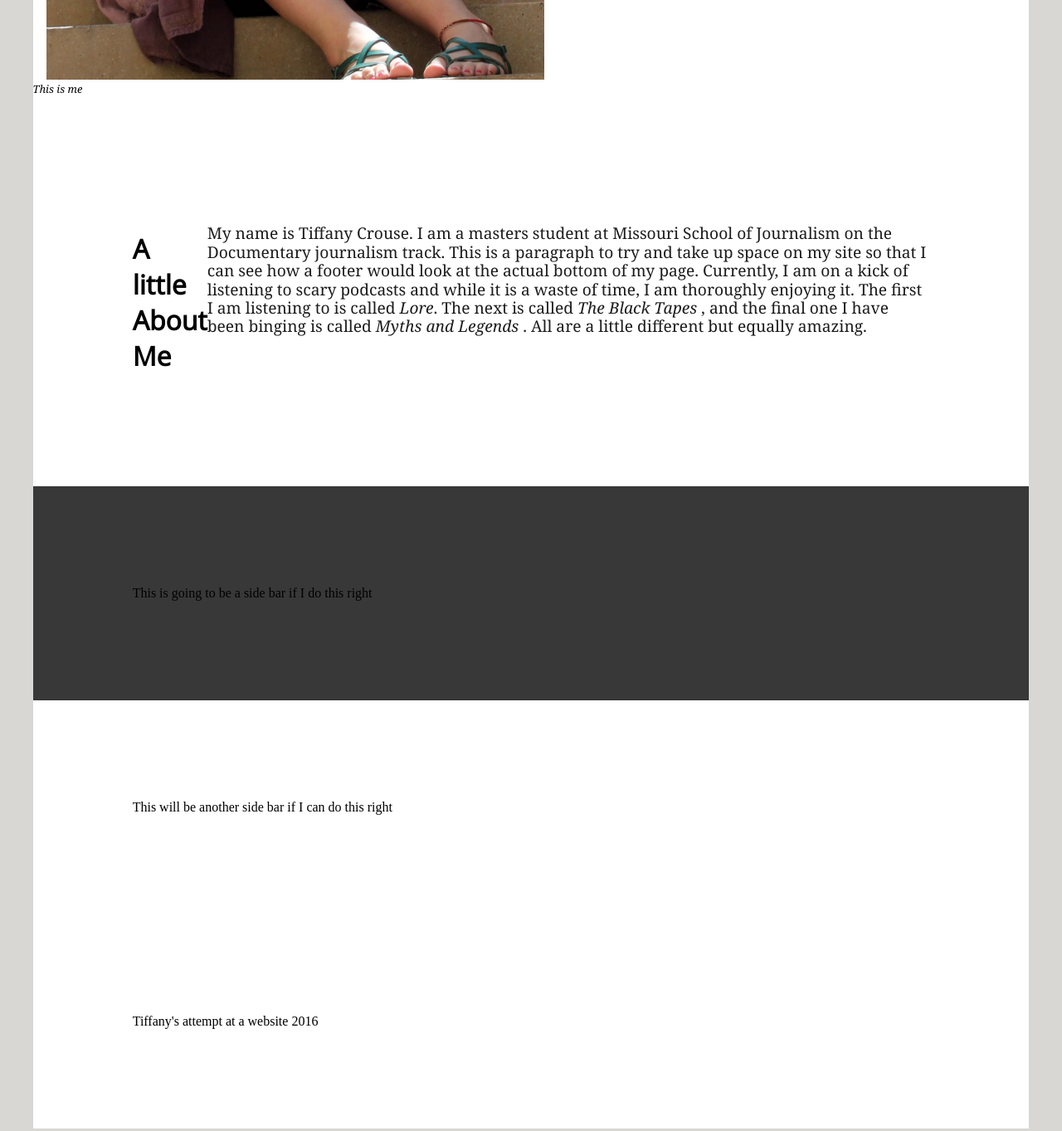
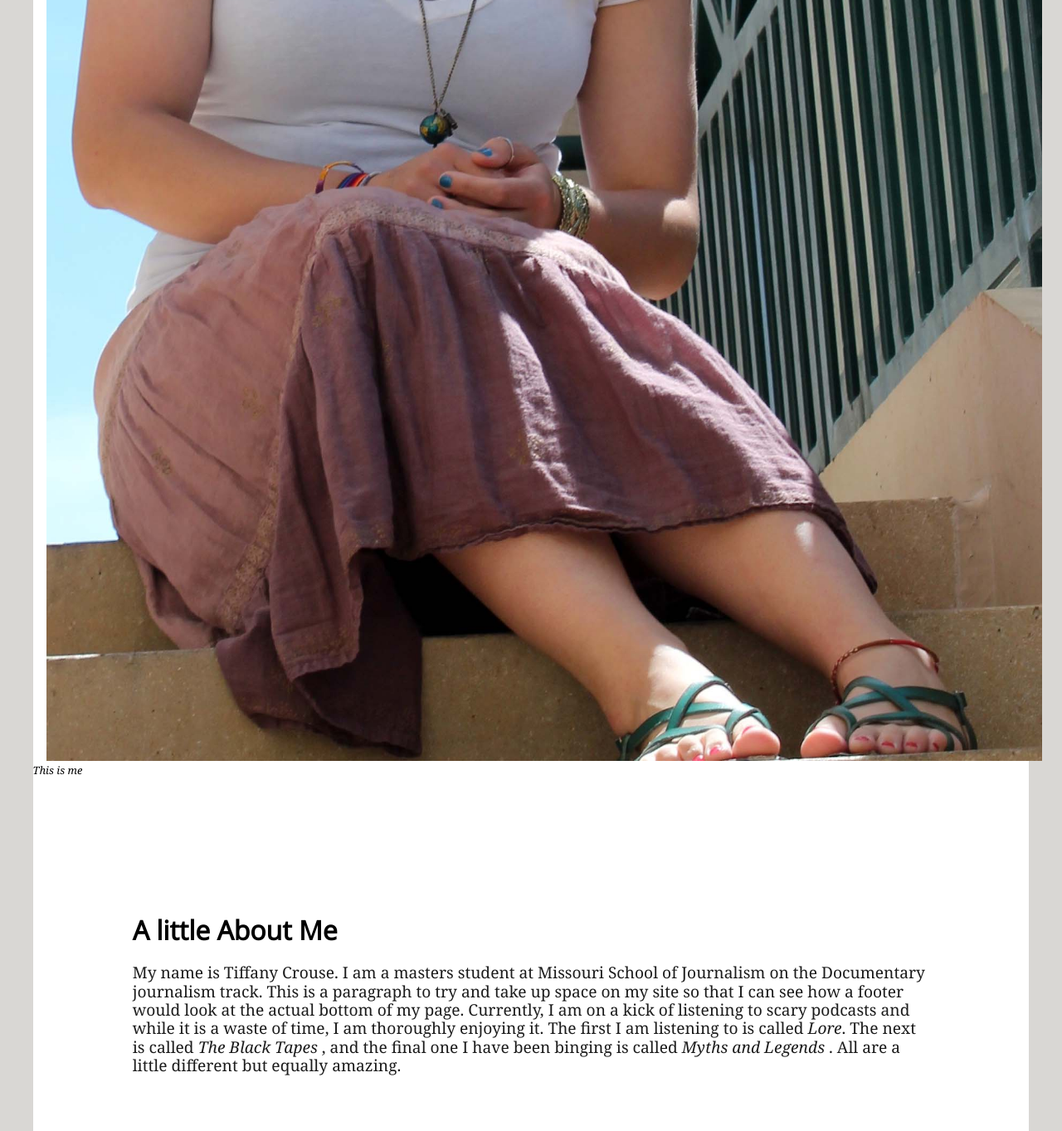
Before and after one commit to j4502-fs16/Crouse, a plain HTML site: page index.html in a window 1280 px wide. Shown: the part 1160-2523 px from the top of the page at 83% size. Drawn offline with nearby package versions, Linux system fonts and the light colour scheme; a web font is replaced by a local one.

Commit message:
Revert "added programing for the media"
This reverts commit 560ec5c1616769a2e1073bcc6656233470a54be9.

```diff
--- a/style.css
+++ b/style.css
@@ -109,43 +109,3 @@ img {
 .main {
   text-align: left;
 }
-
-@media (min-width: 800px){
-    .navigation {
-      flex-flow: row;
-      justify-content: flex-end;
-  }
-    .navigation a:hover {
-      background: #383838;
-    }
-    .aside {
-      flex: 1 auto;
-    }
-    .main {
-      flex: 3 0px;
-    }
-    .aside-1{
-      order:1;
-    }
-    .main{
-      order: 2;
-    }
-    .aside-2{
-      order: 3;
-    }
-    .footer{
-      order: 4;
-    }
-    .main {
-      display: flex;
-      flex-flow: row;
-    }
-    img {
-      width: 50%;
-      height: 50%;
-      margin-right: 10px;
-    }
-    .navigation a {
-      border: none;
-    }
-}
```
